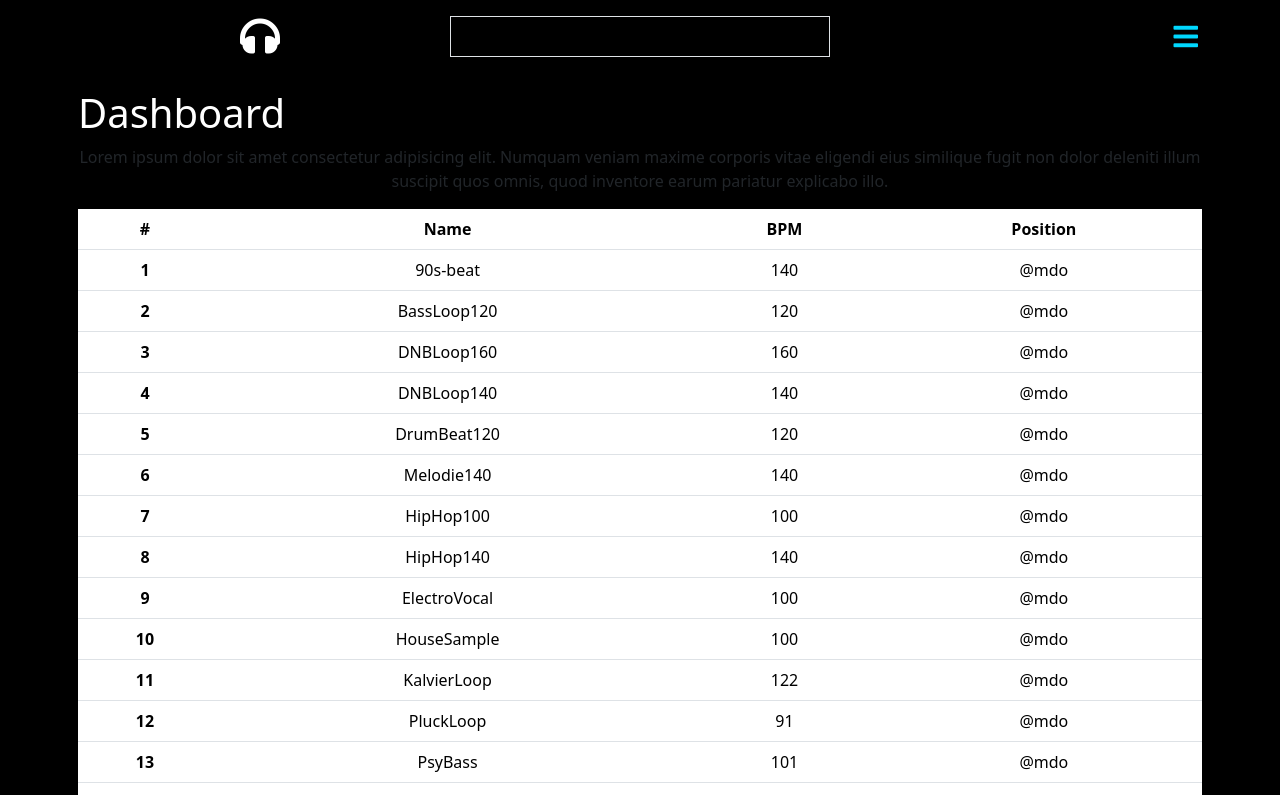
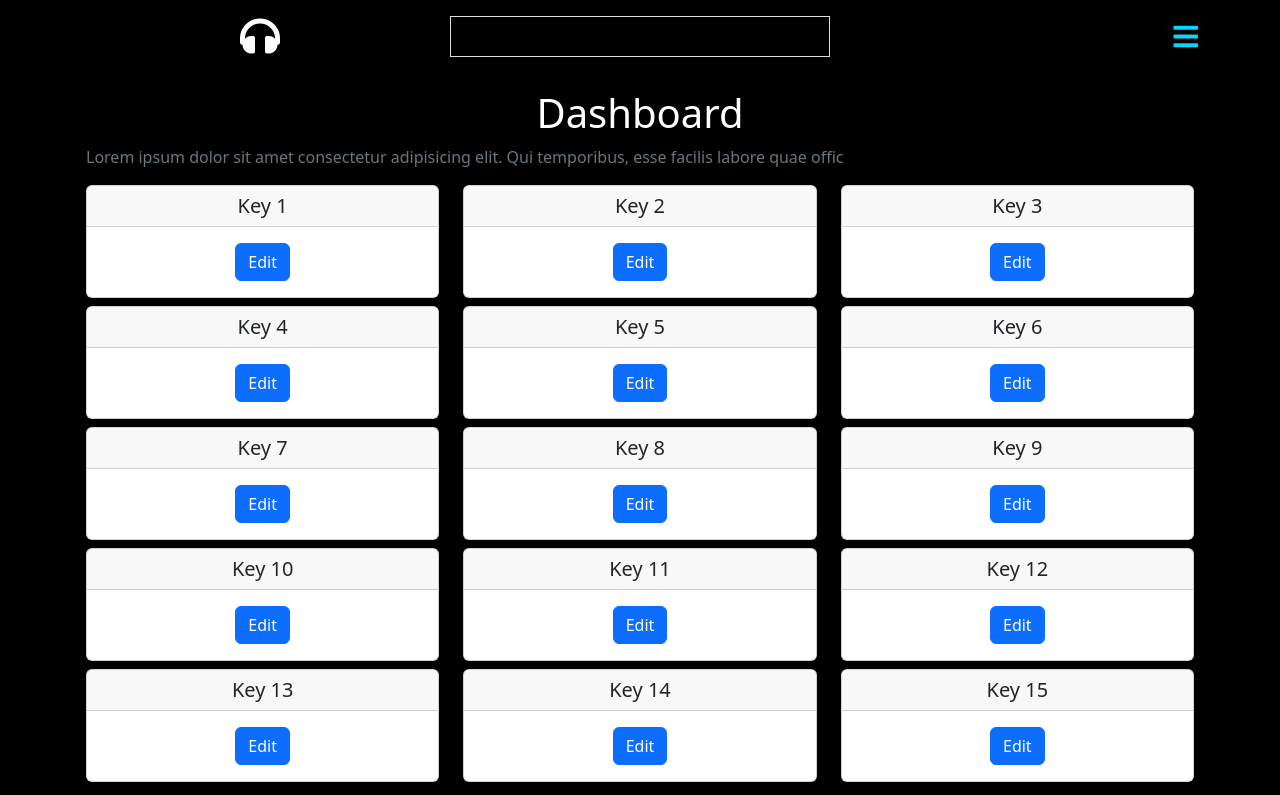
Before and after one commit to Andrea-vicari/drum-machine-24, a React (Vite) app: page /DashBoard in a window 1280 px wide. Shown: the top 795 px of the page. Built offline with nearby package versions, Linux system fonts and the light colour scheme.

Commit message:
Ok on going dashboard

```diff
--- a/src/Components/DashBoard.jsx
+++ b/src/Components/DashBoard.jsx
@@ -1,34 +1,37 @@
 import React from "react";
 import mp3List from "./mp3.json";
+import keyList from "./keyList.json";
+
+
+
+
 
 function DashBoard (){
 
     return(
-      <div className="container text-center mx-auto px-2 py-3 bg-black d-flex justify-content-start flex-wrap">
+      <div className="container mx-auto px-3 py-3 bg-black">
           <h1 className="text-white text-center">Dashboard</h1>
-          <p>Lorem ipsum dolor sit amet consectetur adipisicing elit. Numquam veniam maxime corporis vitae eligendi eius similique fugit non dolor deleniti illum suscipit quos omnis, quod inventore earum pariatur explicabo illo.</p>
-          <table className="table bg-dark">
-          <thead>
-            <tr>
-              <th scope="colSpan">#</th>
-              <th scope="colSpan">Name</th>
-              <th scope="colSpan">BPM</th>
-              <th scope="colSpan">Position</th>
-            </tr>
-          </thead>
-          {mp3List.map((e)=>{
+          <p className="text-secondary">Lorem ipsum dolor sit amet consectetur adipisicing elit. Qui temporibus, esse facilis labore quae offic</p>
+          <div className="row mb-3 text-center">
+          {keyList.map((e)=>{
                   return (
-          <tbody>
-            <tr>
-              <th scope="row">{e.id}</th>
-              <td>{e.trackName}</td>
-              <td>{e.bpm}</td>
-              <td>@mdo</td>
-            </tr>
+                    <div className="col-4 mb-2" key={e.id}>
+                    <div className="card">
+                        <h5 className="card-header">{e.id}</h5>
+                        <div className="card-body">
+                          <a href="#" className="btn btn-primary">Edit</a>
+                        </div>
+                      </div>
 
-          </tbody>
+                    </div>
           );})}
-        </table>
+
+
+
+
+        </div>
+
+
       </div>
     )
 }
--- a/src/Components/SingleKey.jsx
+++ b/src/Components/SingleKey.jsx
@@ -3,6 +3,10 @@ import { useState, useEffect } from "react";
 import mp3List from "./mp3.json";
 
 function SingleKey (){
+
+    const [isRunning, setIsRunning] = useState(true);
+
+
 
     function startConter(endTime,i){
 
@@ -12,23 +16,23 @@ function SingleKey (){
         setInterval(function(){
            current++;
            obj = current;
-           console.log(obj)
+
 
             if(obj == endTime){
-
+                console.log(obj)
                 document.getElementById(i+300).classList.add("d-none");
                 document.getElementById(i+200).classList.remove("playing");
                // alert('STOP COUNT !!!')
-                return
+               return ()=>{
+                clearInterval(setInterval);
             }
+            }
+
+
 
         },1000);
 
-        clearInterval(setInterval);
-        return
-
       }
-
 
 
     const playSound = (i, trackName) => {
@@ -46,6 +50,7 @@ function SingleKey (){
         mp3_toplay.play();
         var MP3_duration = document.getElementById(i).duration;
         console.log(MP3_duration);
+
         startConter(Math.floor(MP3_duration),i)
 
     }
--- /dev/null
+++ b/src/Components/keyList.json
@@ -0,0 +1,17 @@
+[
+{"id": "Key 1"},
+{"id": "Key 2"},
+{"id": "Key 3"},
+{"id": "Key 4"},
+{"id": "Key 5"},
+{"id": "Key 6"},
+{"id": "Key 7"},
+{"id": "Key 8"},
+{"id": "Key 9"},
+{"id": "Key 10"},
+{"id": "Key 11"},
+{"id": "Key 12"},
+{"id": "Key 13"},
+{"id": "Key 14"},
+{"id": "Key 15"}
+]
```
Also changed, not shown: src/Components/Running.jsx (added, +26 -0 lines), src/Components/__DashBoard.jsx (added, +38 -0 lines), 1 other file (tests, documents, lock files or other folders).
